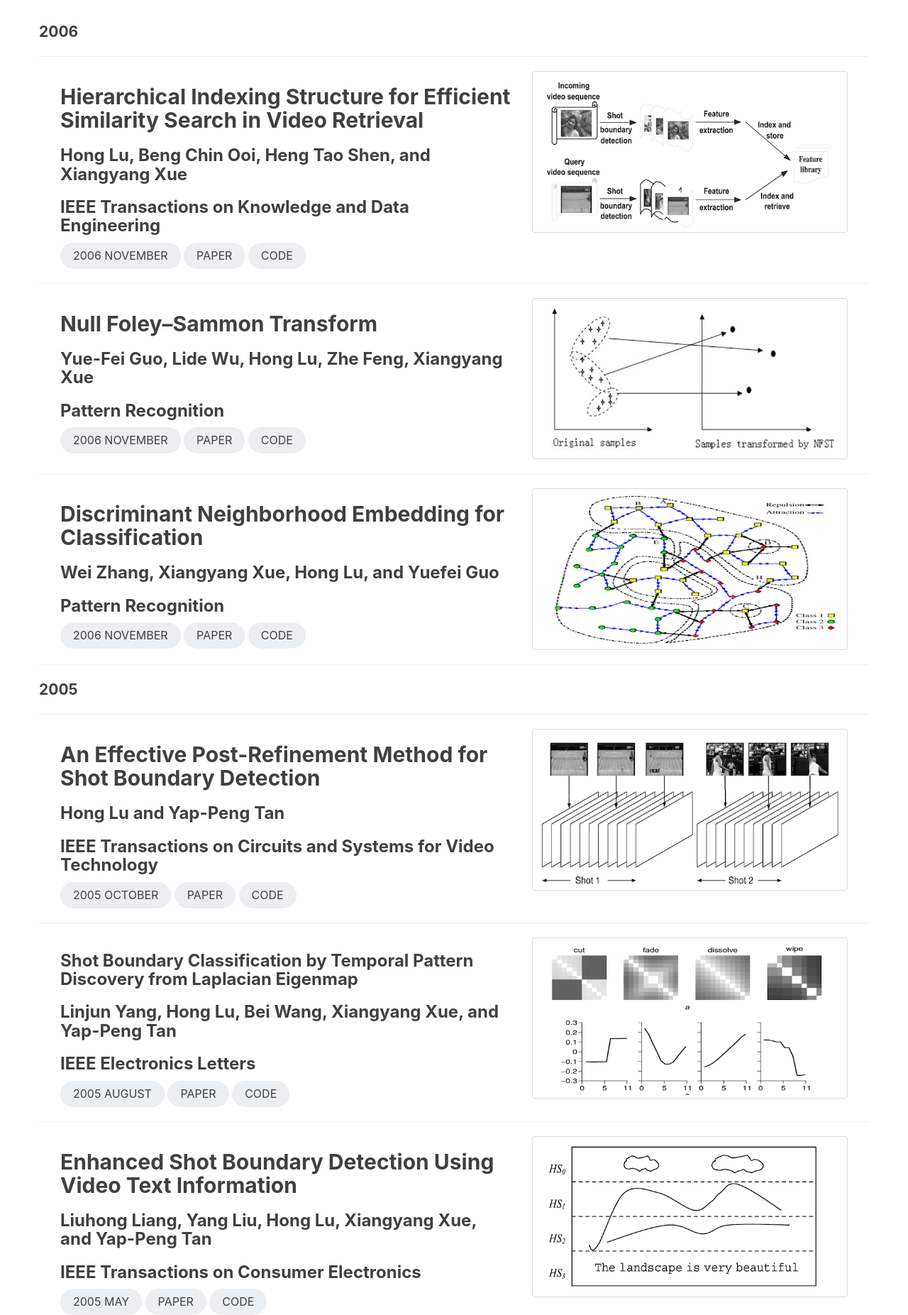
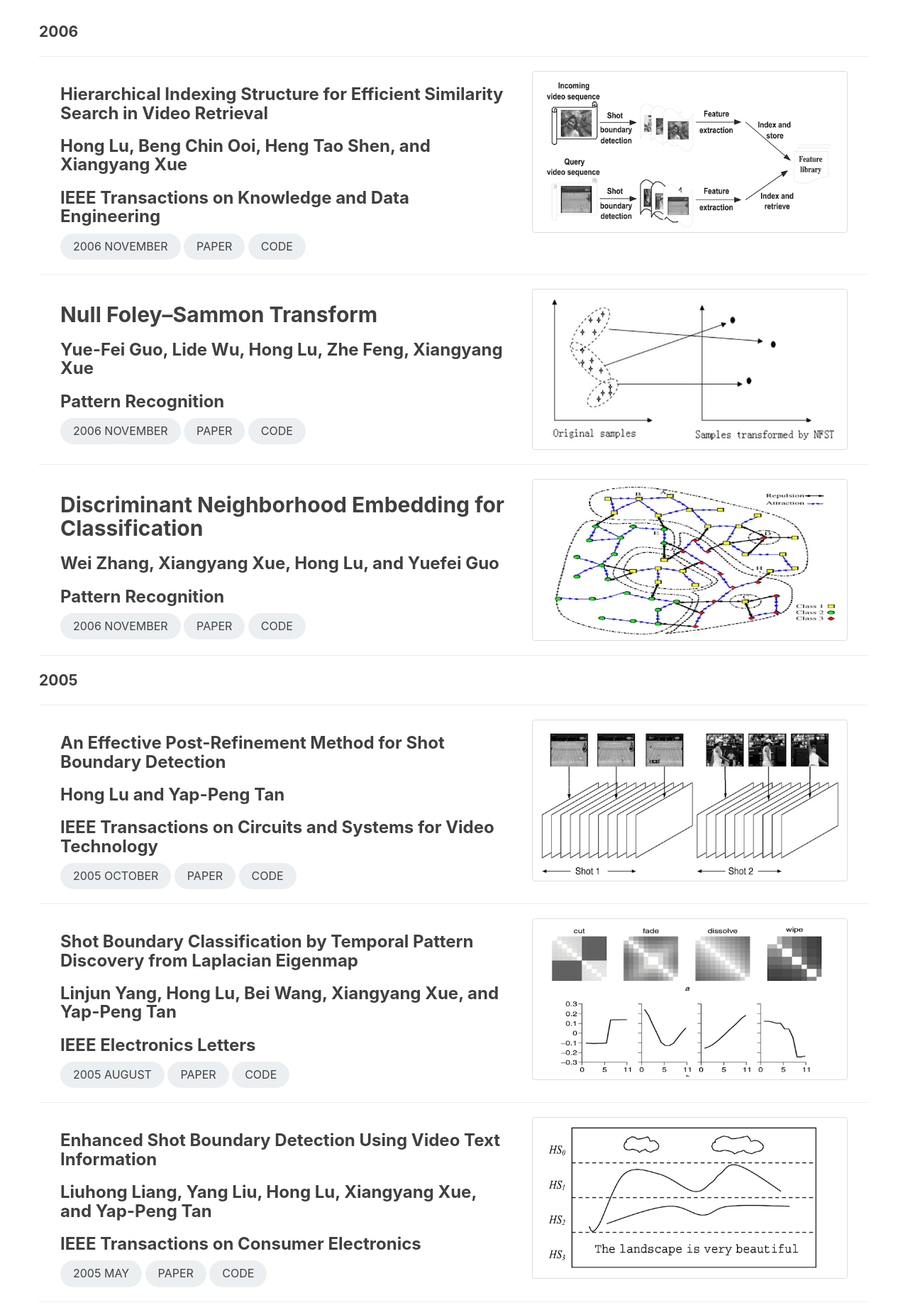
Before and after one commit to lunatics123/lunatics123.github.io, a Jekyll site: the page built from publications.html, in a window 1280 px wide. Shown: the part 418-2271 px from the top of the page at 71% size. Built offline with Jekyll 4.4.1, drawn with Linux system fonts in a browser that asks for light colours; comment, search, counter and statistics services are not loaded.

Commit message:
make layout better

```diff
--- a/publications.html
+++ b/publications.html
@@ -12,7 +12,7 @@ permalink: /publications.html
 <section>
     <div class="container">
         <div class="col-lg-7">
-            <h2>Hierarchical Indexing Structure for Efficient Similarity Search in Video Retrieval</h2>
+            <h3>Hierarchical Indexing Structure for Efficient Similarity Search in Video Retrieval</h3>
             <h3>Hong Lu, Beng Chin Ooi, Heng Tao Shen, and Xiangyang Xue</h3>
             <h3>IEEE Transactions on Knowledge and Data Engineering</h3>
             <div class="post-tag round-xl">2006 November</div>
@@ -67,7 +67,7 @@ permalink: /publications.html
 <section>
     <div class="container">
         <div class="col-lg-7">
-            <h2>An Effective Post-Refinement Method for Shot Boundary Detection</h2>
+            <h3>An Effective Post-Refinement Method for Shot Boundary Detection</h3>
             <h3>Hong Lu and Yap-Peng Tan</h3>
             <h3>IEEE Transactions on Circuits and Systems for Video Technology</h3>
             <div class="post-tag round-xl">2005 October</div>
@@ -103,7 +103,7 @@ permalink: /publications.html
 <section>
     <div class="container">
         <div class="col-lg-7">
-            <h2>Enhanced Shot Boundary Detection Using Video Text Information</h2>
+            <h3>Enhanced Shot Boundary Detection Using Video Text Information</h3>
             <h3>Liuhong Liang, Yang Liu, Hong Lu, Xiangyang Xue, and Yap-Peng Tan</h3>
             <h3>IEEE Transactions on Consumer Electronics</h3>
             <div class="post-tag round-xl">2005 May</div>
@@ -157,7 +157,7 @@ permalink: /publications.html
 <section>
     <div class="container">
         <div class="col-lg-7">
-            <h2>Efficient Rate Control for MPEG-2 to H.264/AVC Transcoding</h2>
+            <h3>Efficient Rate Control for MPEG-2 to H.264/AVC Transcoding</h3>
             <h3>You-Neng Xiao, Hong Lu, Xiangyang Xue, Viet-Anh Nguyen, and Yap-Peng Tan</h3>
             <h3>IEEE International Symposium on Circuits and Systems</h3>
             <div class="post-tag round-xl">2005 May</div>
```
